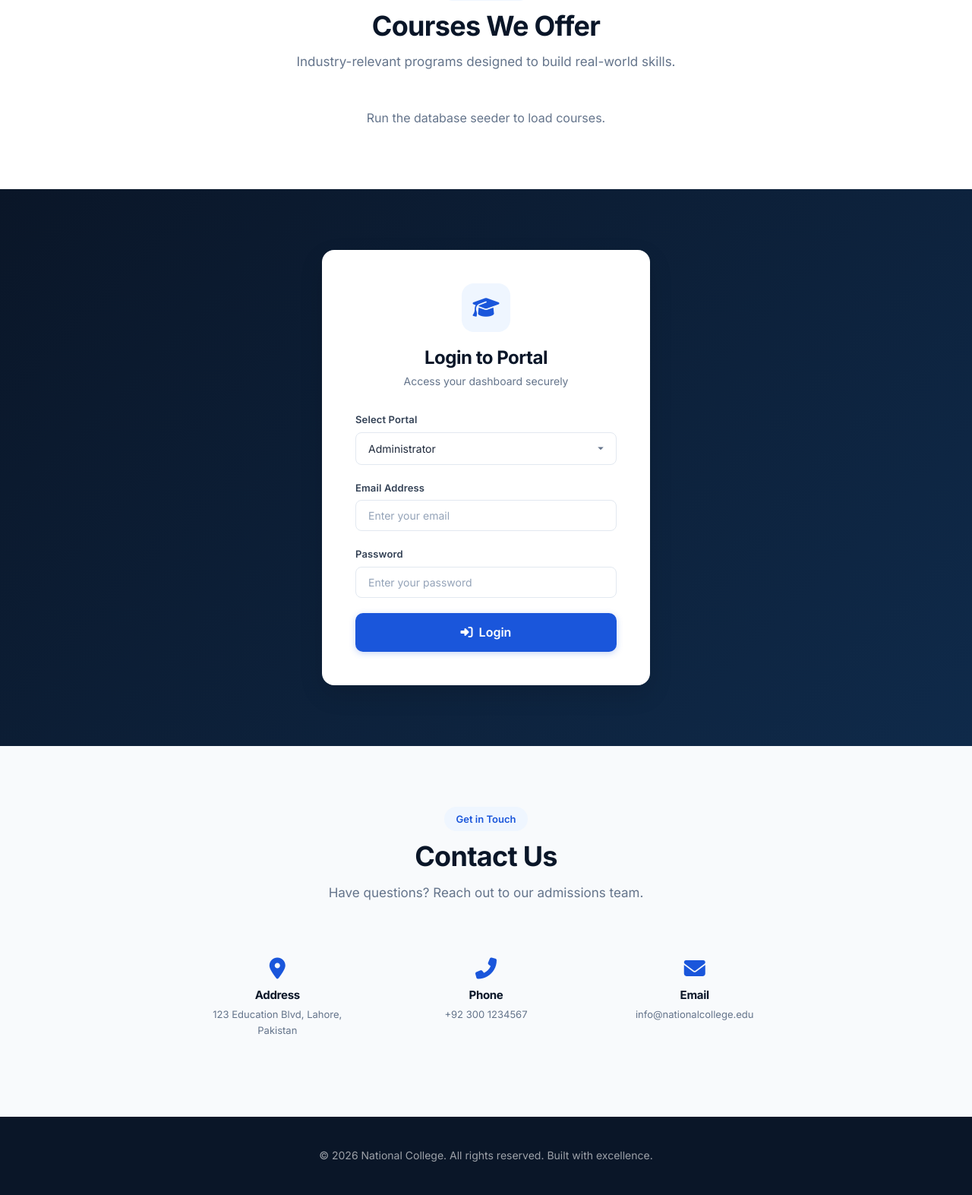
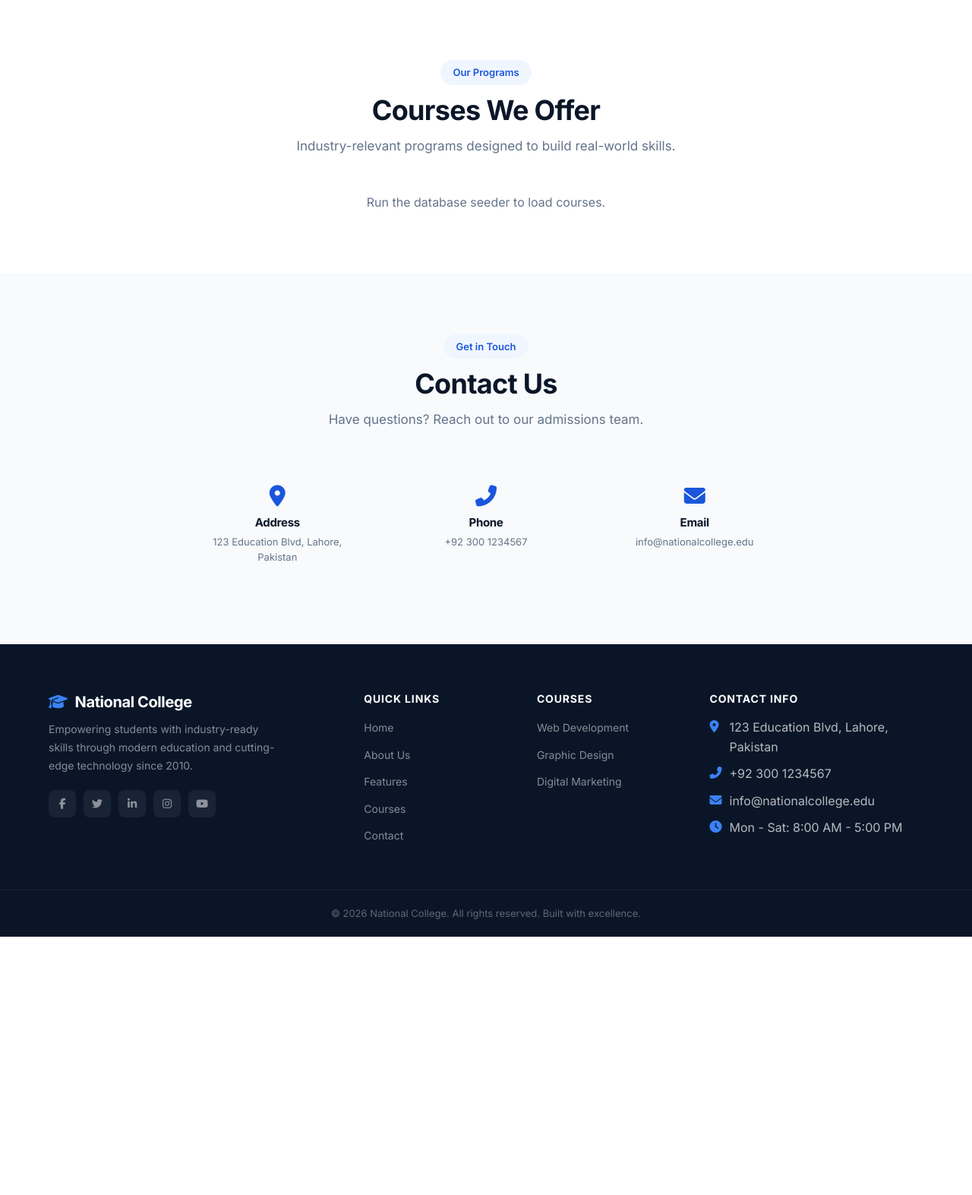
Before and after one commit to aliikram12/National_Project, a PHP site: page / in a window 1280 px wide. Shown: the part 2248-3821 px from the top of the page at 76% size. After the commit the page ends 3481 px from the top, so only its background shows below. Run offline with PHP 8.4, Linux system fonts and the light colour scheme; data that the repository does not hold is empty.

Commit message:
Refactor code structure for improved readability and maintainability

```diff
--- /dev/null
+++ b/assets/css/landing.css
@@ -0,0 +1,98 @@
+/* ===== NAVBAR REDESIGN ===== */
+.landing-nav{background:#fff!important;padding:0;position:fixed;top:0;left:0;right:0;z-index:1000;transition:all .3s ease;border-bottom:1px solid #e2e8f0;box-shadow:0 1px 3px rgba(0,0,0,.04)}
+.landing-nav.scrolled{box-shadow:0 4px 20px rgba(10,22,40,.1);backdrop-filter:blur(12px)}
+.landing-nav .container{display:flex;align-items:center;justify-content:space-between;height:72px}
+.landing-nav .logo{color:#0A1628;font-size:20px;font-weight:800;display:flex;align-items:center;gap:10px;letter-spacing:-.02em}
+.landing-nav .logo i{color:#1a56db;font-size:24px}
+.landing-nav .nav-links{display:flex;align-items:center;gap:4px}
+.landing-nav .nav-links>a{color:#475569;padding:8px 16px;font-size:14px;font-weight:500;border-radius:8px;transition:all .25s ease}
+.landing-nav .nav-links>a:hover{color:#1a56db;background:rgba(26,86,219,.06)}
+.landing-nav .login-portal-btn{background:linear-gradient(135deg,#0A1628,#1a2d4a);color:#fff!important;padding:10px 24px;border-radius:10px;font-weight:600;font-size:14px;cursor:pointer;border:none;display:flex;align-items:center;gap:8px;transition:all .3s ease;box-shadow:0 2px 8px rgba(10,22,40,.2)}
+.landing-nav .login-portal-btn:hover{transform:translateY(-1px);box-shadow:0 4px 16px rgba(10,22,40,.3);background:linear-gradient(135deg,#132240,#1a56db)}
+.hamburger{display:none;background:none;border:none;font-size:22px;color:#0A1628;cursor:pointer;padding:8px}
+
+/* ===== HERO WITH BG IMAGE ===== */
+.hero{padding:160px 0 100px;background:url('../img/hero-bg.png') center/cover no-repeat;color:#fff;position:relative;overflow:hidden;min-height:600px}
+.hero::before{content:'';position:absolute;inset:0;background:linear-gradient(135deg,rgba(10,22,40,.88) 0%,rgba(15,42,74,.82) 50%,rgba(10,22,40,.9) 100%);z-index:1}
+.hero .container{position:relative;z-index:2;display:grid;grid-template-columns:1fr 1fr;gap:60px;align-items:center}
+.hero h1{font-size:52px;font-weight:800;line-height:1.08;margin-bottom:20px;letter-spacing:-.03em}
+.hero h1 span{background:linear-gradient(135deg,#3b82f6,#06b6d4);-webkit-background-clip:text;-webkit-text-fill-color:transparent;background-clip:text}
+.hero p{font-size:18px;color:rgba(255,255,255,.75);margin-bottom:36px;line-height:1.7;max-width:540px}
+.hero-actions{display:flex;gap:16px;flex-wrap:wrap}
+.hero-actions .btn-hero-primary{background:#fff;color:#0A1628;padding:14px 32px;border-radius:12px;font-weight:700;font-size:16px;display:inline-flex;align-items:center;gap:10px;transition:all .3s;box-shadow:0 4px 15px rgba(0,0,0,.15);border:none;cursor:pointer;text-decoration:none}
+.hero-actions .btn-hero-primary:hover{transform:translateY(-2px);box-shadow:0 8px 25px rgba(0,0,0,.2)}
+.hero-actions .btn-hero-outline{border:2px solid rgba(255,255,255,.25);color:#fff;padding:14px 32px;border-radius:12px;font-weight:600;font-size:16px;display:inline-flex;align-items:center;gap:10px;transition:all .3s;background:transparent;cursor:pointer;text-decoration:none}
+.hero-actions .btn-hero-outline:hover{border-color:rgba(255,255,255,.5);background:rgba(255,255,255,.08);color:#fff}
+.hero-visual{display:flex;align-items:center;justify-content:center}
+.hero-stats{display:grid;grid-template-columns:repeat(3,1fr);gap:20px;margin-top:40px}
+.hero-stat{text-align:center;padding:20px;background:rgba(255,255,255,.06);border-radius:14px;border:1px solid rgba(255,255,255,.08);backdrop-filter:blur(10px)}
+.hero-stat h3{font-size:32px;font-weight:800;color:#fff;margin-bottom:4px}
+.hero-stat p{font-size:13px;color:rgba(255,255,255,.6);margin:0}
+
+/* ===== LOGIN MODAL ===== */
+.modal-overlay{display:none;position:fixed;inset:0;background:rgba(10,22,40,.6);backdrop-filter:blur(6px);z-index:10000;align-items:center;justify-content:center;opacity:0;transition:opacity .3s ease}
+.modal-overlay.active{display:flex;opacity:1}
+.login-modal{background:rgba(255,255,255,.95);backdrop-filter:blur(20px);border-radius:20px;box-shadow:0 25px 60px rgba(0,0,0,.2);width:95%;max-width:480px;padding:0;position:relative;transform:scale(.9) translateY(20px);transition:all .35s cubic-bezier(.4,0,.2,1);border:1px solid rgba(255,255,255,.3);overflow:hidden}
+.modal-overlay.active .login-modal{transform:scale(1) translateY(0)}
+.modal-close{position:absolute;top:16px;right:16px;width:36px;height:36px;border-radius:50%;border:none;background:rgba(0,0,0,.05);color:#64748b;font-size:18px;cursor:pointer;display:flex;align-items:center;justify-content:center;transition:all .2s;z-index:2}
+.modal-close:hover{background:rgba(239,68,68,.1);color:#ef4444;transform:rotate(90deg)}
+.modal-header{text-align:center;padding:32px 32px 0;position:relative}
+.modal-header .modal-icon{width:60px;height:60px;background:linear-gradient(135deg,#0A1628,#1a56db);border-radius:16px;display:flex;align-items:center;justify-content:center;margin:0 auto 16px;font-size:24px;color:#fff}
+.modal-header h2{font-size:22px;font-weight:800;color:#0A1628;margin-bottom:4px}
+.modal-header p{color:#64748b;font-size:14px}
+.modal-body{padding:24px 32px 32px}
+.role-tabs{display:grid;grid-template-columns:repeat(3,1fr);gap:8px;margin-bottom:24px}
+.role-tab{padding:14px 8px;border-radius:12px;border:2px solid #e2e8f0;background:#fff;cursor:pointer;text-align:center;transition:all .25s;font-size:12px;font-weight:600;color:#475569}
+.role-tab i{display:block;font-size:20px;margin-bottom:6px;transition:all .25s}
+.role-tab:hover{border-color:#1a56db;color:#1a56db}
+.role-tab.active{border-color:#1a56db;background:#eff6ff;color:#1a56db}
+.role-tab.active i{color:#1a56db;transform:scale(1.1)}
+.modal-form .form-group{margin-bottom:16px}
+.modal-form .form-group label{display:block;margin-bottom:6px;font-weight:600;color:#334155;font-size:13px}
+.modal-form .form-group input{width:100%;padding:12px 16px;border:1.5px solid #e2e8f0;border-radius:10px;font-size:14px;font-family:inherit;transition:all .25s;background:#fff;color:#1e293b}
+.modal-form .form-group input:focus{outline:none;border-color:#1a56db;box-shadow:0 0 0 3px rgba(26,86,219,.1)}
+.modal-form .btn-login{width:100%;padding:13px;background:linear-gradient(135deg,#0A1628,#1a56db);color:#fff;border:none;border-radius:10px;font-size:15px;font-weight:700;cursor:pointer;transition:all .3s;display:flex;align-items:center;justify-content:center;gap:8px}
+.modal-form .btn-login:hover{box-shadow:0 4px 16px rgba(26,86,219,.3);transform:translateY(-1px)}
+.modal-demo{margin-top:16px;padding-top:16px;border-top:1px solid #e2e8f0;font-size:11px;color:#94a3b8;text-align:center}
+.modal-demo strong{color:#64748b}
+
+/* ===== FOOTER REDESIGN ===== */
+.landing-footer{background:#0A1628;color:rgba(255,255,255,.7);padding:0}
+.footer-main{display:grid;grid-template-columns:2fr 1fr 1fr 1.5fr;gap:40px;padding:64px 0 48px}
+.footer-brand h3{color:#fff;font-size:20px;font-weight:700;margin-bottom:12px;display:flex;align-items:center;gap:10px}
+.footer-brand h3 i{color:#3b82f6}
+.footer-brand p{font-size:14px;line-height:1.7;color:rgba(255,255,255,.5);max-width:300px}
+.footer-col h4{color:#fff;font-size:14px;font-weight:700;margin-bottom:16px;text-transform:uppercase;letter-spacing:.06em}
+.footer-col ul{list-style:none;padding:0;margin:0}
+.footer-col ul li{margin-bottom:10px}
+.footer-col ul li a{color:rgba(255,255,255,.5);font-size:14px;transition:all .2s;text-decoration:none}
+.footer-col ul li a:hover{color:#fff;padding-left:4px}
+.footer-contact li{display:flex;align-items:flex-start;gap:10px}
+.footer-contact li i{color:#3b82f6;margin-top:3px;width:16px;flex-shrink:0}
+.footer-social{display:flex;gap:10px;margin-top:20px}
+.footer-social a{width:36px;height:36px;border-radius:8px;background:rgba(255,255,255,.06);color:rgba(255,255,255,.5);display:flex;align-items:center;justify-content:center;transition:all .25s;font-size:14px}
+.footer-social a:hover{background:#1a56db;color:#fff;transform:translateY(-2px)}
+.footer-bottom{border-top:1px solid rgba(255,255,255,.06);padding:20px 0;text-align:center;font-size:13px;color:rgba(255,255,255,.35)}
+
+/* ===== RESPONSIVE OVERRIDES ===== */
+@media(max-width:1024px){
+.hero .container{grid-template-columns:1fr;text-align:center}
+.hero h1{font-size:38px}
+.hero p{margin-left:auto;margin-right:auto}
+.hero-actions{justify-content:center}
+.hero-visual{display:none}
+.hero-stats{max-width:500px;margin:40px auto 0}
+.footer-main{grid-template-columns:1fr 1fr}
+}
+@media(max-width:768px){
+.hamburger{display:block}
+.landing-nav .nav-links{display:none;position:absolute;top:72px;left:0;right:0;background:#fff;flex-direction:column;padding:16px;box-shadow:0 8px 24px rgba(0,0,0,.1);border-top:1px solid #e2e8f0}
+.landing-nav .nav-links.open{display:flex}
+.hero{padding:120px 0 60px;min-height:auto}
+.hero h1{font-size:30px}
+.hero-stats{grid-template-columns:1fr}
+.login-modal{max-width:95%;margin:10px}
+.role-tabs{grid-template-columns:1fr}
+.footer-main{grid-template-columns:1fr;gap:30px}
+.modal-body{padding:20px}
+}
--- a/assets/css/style.css
+++ b/assets/css/style.css
@@ -204,8 +176,6 @@ table tbody tr:last-child td{border-bottom:none}
 .course-card .course-icon{width:50px;height:50px;border-radius:12px;background:#eff6ff;color:var(--royal);display:flex;align-items:center;justify-content:center;font-size:22px;flex-shrink:0}
 .course-card h4{font-size:15px;margin-bottom:4px;color:var(--navy)}
 .course-card p{color:var(--gray-500);font-size:13px;margin:0}
-
-.landing-footer{background:var(--navy);color:rgba(255,255,255,.6);padding:40px 0;text-align:center;font-size:14px}
 
 /* ===== LOGIN CARD ===== */
 .login-page{min-height:100vh;display:flex;align-items:center;justify-content:center;background:linear-gradient(135deg,var(--navy),#0f2a4a);padding:20px}
--- a/index.php
+++ b/index.php
@@ -47,6 +47,14 @@ $coursesForDisplay = [];
 try {
     $coursesForDisplay = $pdo->query("SELECT name, duration, description FROM courses WHERE status='active' LIMIT 9")->fetchAll();
 } catch(Exception $e) {}
+
+// Stats for hero
+$totalStudents = 0; $totalCourses = 0; $totalTeachers = 0;
+try {
+    $totalStudents = $pdo->query("SELECT COUNT(*) FROM students")->fetchColumn();
+    $totalCourses = $pdo->query("SELECT COUNT(*) FROM courses WHERE status='active'")->fetchColumn();
+    $totalTeachers = $pdo->query("SELECT COUNT(*) FROM users WHERE role='teacher' AND status='active'")->fetchColumn();
+} catch(Exception $e) {}
 ?>
 <!DOCTYPE html>
 <html lang="en">
@@ -57,6 +65,7 @@ try {
     <title>National College | Learning Management System</title>
     <link href="https://fonts.googleapis.com/css2?family=Inter:wght@300;400;500;600;700;800&display=swap" rel="stylesheet">
     <link rel="stylesheet" href="assets/css/style.css">
+    <link rel="stylesheet" href="assets/css/landing.css">
     <link rel="stylesheet" href="https://cdnjs.cloudflare.com/ajax/libs/font-awesome/6.5.0/css/all.min.css">
 </head>
 <body>
@@ -65,38 +74,68 @@ try {
 <nav class="landing-nav" id="mainNav">
     <div class="container">
         <a href="#" class="logo"><i class="fas fa-graduation-cap"></i> National College</a>
+        <button class="hamburger" id="hamburgerBtn" onclick="document.querySelector('.nav-links').classList.toggle('open')">
+            <i class="fas fa-bars"></i>
+        </button>
         <div class="nav-links">
             <a href="#home">Home</a>
             <a href="#about">About</a>
             <a href="#features">Features</a>
             <a href="#courses">Courses</a>
             <a href="#contact">Contact</a>
-            <div class="login-dropdown">
-                <button class="login-btn"><i class="fas fa-sign-in-alt"></i> Login Portal</button>
-                <div class="login-dropdown-content">
-                    <h4 style="margin-bottom:16px;font-size:16px;color:var(--navy);">Quick Access Portal</h4>
-                    <div style="display:flex;flex-direction:column;gap:10px;">
-                        <a href="#loginSection" class="btn btn-primary btn-sm" style="justify-content:flex-start" onclick="fillLogin('admin@national.edu','admin123','admin')">
-                            <i class="fas fa-user-shield"></i> Admin Portal
-                        </a>
-                        <a href="#loginSection" class="btn btn-sm" style="background:var(--cyan);color:#fff;justify-content:flex-start" onclick="fillLogin('ahmad@national.edu','teacher123','teacher')">
-                            <i class="fas fa-chalkboard-teacher"></i> Teacher Portal
-                        </a>
-                        <a href="#loginSection" class="btn btn-success btn-sm" style="justify-content:flex-start" onclick="fillLogin('reception@national.edu','reception123','receptionist')">
-                            <i class="fas fa-concierge-bell"></i> Reception Portal
-                        </a>
-                    </div>
-                    <div style="margin-top:14px;padding-top:14px;border-top:1px solid var(--gray-200);font-size:12px;color:var(--gray-500);">
-                        <strong>Demo Credentials:</strong><br>
-                        Admin: admin@national.edu / admin123<br>
-                        Teacher: ahmad@national.edu / teacher123<br>
-                        Reception: reception@national.edu / reception123
-                    </div>
+            <button class="login-portal-btn" onclick="openLoginModal()">
+                <i class="fas fa-sign-in-alt"></i> Login Portal
+            </button>
+        </div>
+    </div>
+</nav>
+
+<!-- ===== LOGIN MODAL ===== -->
+<div class="modal-overlay" id="loginModal">
+    <div class="login-modal">
+        <button class="modal-close" onclick="closeLoginModal()">&times;</button>
+        <div class="modal-header">
+            <div class="modal-icon"><i class="fas fa-graduation-cap"></i></div>
+            <h2>Welcome Back</h2>
+            <p>Sign in to your portal</p>
+        </div>
+        <div class="modal-body">
+            <?php if ($error): ?>
+                <div class="alert alert-danger" style="margin-bottom:16px;border-radius:10px"><i class="fas fa-exclamation-circle"></i> <?php echo e($error); ?></div>
+            <?php endif; ?>
+
+            <div class="role-tabs">
+                <div class="role-tab active" onclick="selectRole('admin',this)" data-email="admin@national.edu" data-pass="admin123">
+                    <i class="fas fa-user-shield"></i> Admin
                 </div>
+                <div class="role-tab" onclick="selectRole('teacher',this)" data-email="ahmad@national.edu" data-pass="teacher123">
+                    <i class="fas fa-chalkboard-teacher"></i> Teacher
+                </div>
+                <div class="role-tab" onclick="selectRole('receptionist',this)" data-email="reception@national.edu" data-pass="reception123">
+                    <i class="fas fa-concierge-bell"></i> Reception
+                </div>
+            </div>
+
+            <form method="POST" class="modal-form" id="loginForm">
+                <?php csrfField(); ?>
+                <input type="hidden" name="login" value="1">
+                <input type="hidden" name="role" id="modalRole" value="admin">
+                <div class="form-group">
+                    <label for="modalEmail"><i class="fas fa-envelope" style="margin-right:4px;color:#94a3b8"></i> Email Address</label>
+                    <input type="email" name="email" id="modalEmail" required placeholder="Enter your email">
+                </div>
+                <div class="form-group">
+                    <label for="modalPassword"><i class="fas fa-lock" style="margin-right:4px;color:#94a3b8"></i> Password</label>
+                    <input type="password" name="password" id="modalPassword" required placeholder="Enter your password">
+                </div>
+                <button type="submit" class="btn-login"><i class="fas fa-sign-in-alt"></i> Sign In</button>
+            </form>
+            <div class="modal-demo">
+                <strong>Demo:</strong> admin@national.edu / admin123
             </div>
         </div>
     </div>
-</nav>
+</div>
 
 <!-- ===== HERO ===== -->
 <section class="hero" id="home">
@@ -105,8 +144,13 @@ try {
             <h1>Empowering Education<br>Through <span>Technology</span></h1>
             <p>National College's comprehensive Learning Management & Admission System. Streamline admissions, track attendance, manage assessments, and generate professional reports — all in one platform.</p>
             <div class="hero-actions">
-                <a href="#loginSection" class="btn btn-lg" style="background:#fff;color:var(--navy);font-weight:700"><i class="fas fa-rocket"></i> Get Started</a>
-                <a href="#features" class="btn btn-lg btn-outline" style="border-color:rgba(255,255,255,.3);color:#fff"><i class="fas fa-play-circle"></i> Learn More</a>
+                <a href="javascript:void(0)" onclick="openLoginModal()" class="btn-hero-primary"><i class="fas fa-rocket"></i> Get Started</a>
+                <a href="#features" class="btn-hero-outline"><i class="fas fa-play-circle"></i> Learn More</a>
+            </div>
+            <div class="hero-stats">
+                <div class="hero-stat"><h3><?php echo $totalStudents ?: '500'; ?>+</h3><p>Students Enrolled</p></div>
+                <div class="hero-stat"><h3><?php echo $totalCourses ?: '12'; ?>+</h3><p>Active Courses</p></div>
+                <div class="hero-stat"><h3><?php echo $totalTeachers ?: '20'; ?>+</h3><p>Expert Teachers</p></div>
             </div>
         </div>
         <div class="hero-visual">
@@ -215,43 +259,6 @@ try {
     </div>
 </section>
 
-<!-- ===== LOGIN SECTION ===== -->
-<section class="section" id="loginSection" style="background:linear-gradient(135deg,var(--navy),#0f2a4a)">
-    <div class="container" style="max-width:480px">
-        <div class="login-card">
-            <div class="login-icon"><i class="fas fa-graduation-cap"></i></div>
-            <h2>Login to Portal</h2>
-            <p class="subtitle">Access your dashboard securely</p>
-
-            <?php if ($error): ?>
-                <div class="alert alert-danger"><i class="fas fa-exclamation-circle"></i> <?php echo e($error); ?></div>
-            <?php endif; ?>
-
-            <form method="POST" action="#loginSection">
-                <?php csrfField(); ?>
-                <input type="hidden" name="login" value="1">
-                <div class="form-group">
-                    <label for="role">Select Portal</label>
-                    <select name="role" id="role" class="form-control" required>
-                        <option value="admin">Administrator</option>
-                        <option value="teacher">Teacher</option>
-                        <option value="receptionist">Receptionist</option>
-                    </select>
-                </div>
-                <div class="form-group">
-                    <label for="email">Email Address</label>
-                    <input type="email" name="email" id="email" class="form-control" required placeholder="Enter your email">
-                </div>
-                <div class="form-group">
-                    <label for="password">Password</label>
-                    <input type="password" name="password" id="password" class="form-control" required placeholder="Enter your password">
-                </div>
-                <button type="submit" class="btn btn-primary btn-lg" style="width:100%"><i class="fas fa-sign-in-alt"></i> Login</button>
-            </form>
-        </div>
-    </div>
-</section>
-
 <!-- ===== CONTACT ===== -->
 <section class="section" id="contact">
     <div class="container">
@@ -283,28 +290,102 @@ try {
 <!-- ===== FOOTER ===== -->
 <footer class="landing-footer">
     <div class="container">
-        <p>&copy; <?php echo date('Y'); ?> National College. All rights reserved. Built with excellence.</p>
+        <div class="footer-main">
+            <div class="footer-brand">
+                <h3><i class="fas fa-graduation-cap"></i> National College</h3>
+                <p>Empowering students with industry-ready skills through modern education and cutting-edge technology since 2010.</p>
+                <div class="footer-social">
+                    <a href="#"><i class="fab fa-facebook-f"></i></a>
+                    <a href="#"><i class="fab fa-twitter"></i></a>
+                    <a href="#"><i class="fab fa-linkedin-in"></i></a>
+                    <a href="#"><i class="fab fa-instagram"></i></a>
+                    <a href="#"><i class="fab fa-youtube"></i></a>
+                </div>
+            </div>
+            <div class="footer-col">
+                <h4>Quick Links</h4>
+                <ul>
+                    <li><a href="#home">Home</a></li>
+                    <li><a href="#about">About Us</a></li>
+                    <li><a href="#features">Features</a></li>
+                    <li><a href="#courses">Courses</a></li>
+                    <li><a href="#contact">Contact</a></li>
+                </ul>
+            </div>
+            <div class="footer-col">
+                <h4>Courses</h4>
+                <ul>
+                    <?php foreach(array_slice($coursesForDisplay, 0, 5) as $c): ?>
+                    <li><a href="#courses"><?php echo e($c['name']); ?></a></li>
+                    <?php endforeach; ?>
+                    <?php if(empty($coursesForDisplay)): ?>
+                    <li><a href="#courses">Web Development</a></li>
+                    <li><a href="#courses">Graphic Design</a></li>
+                    <li><a href="#courses">Digital Marketing</a></li>
+                    <?php endif; ?>
+                </ul>
+            </div>
+            <div class="footer-col">
+                <h4>Contact Info</h4>
+                <ul class="footer-contact">
+                    <li><i class="fas fa-map-marker-alt"></i> <span>123 Education Blvd, Lahore, Pakistan</span></li>
+                    <li><i class="fas fa-phone-alt"></i> <span>+92 300 1234567</span></li>
+                    <li><i class="fas fa-envelope"></i> <span>info@nationalcollege.edu</span></li>
+                    <li><i class="fas fa-clock"></i> <span>Mon - Sat: 8:00 AM - 5:00 PM</span></li>
+                </ul>
+            </div>
+        </div>
+    </div>
+    <div class="footer-bottom">
+        <div class="container">
+            &copy; <?php echo date('Y'); ?> National College. All rights reserved. Built with excellence.
+        </div>
     </div>
 </footer>
 
 <script>
 // Navbar scroll effect
-window.addEventListener('scroll',function(){
+window.addEventListener('scroll', function(){
     document.getElementById('mainNav').classList.toggle('scrolled', window.scrollY > 50);
 });
-// Fill login helper
-function fillLogin(email, pass, role) {
-    document.getElementById('email').value = email;
-    document.getElementById('password').value = pass;
-    document.getElementById('role').value = role;
+
+// Login Modal
+function openLoginModal() {
+    document.getElementById('loginModal').classList.add('active');
+    document.body.style.overflow = 'hidden';
 }
-// Smooth scroll for anchor links
+function closeLoginModal() {
+    document.getElementById('loginModal').classList.remove('active');
+    document.body.style.overflow = '';
+}
+document.getElementById('loginModal').addEventListener('click', function(e) {
+    if (e.target === this) closeLoginModal();
+});
+document.addEventListener('keydown', function(e) {
+    if (e.key === 'Escape') closeLoginModal();
+});
+
+// Role selection
+function selectRole(role, el) {
+    document.querySelectorAll('.role-tab').forEach(t => t.classList.remove('active'));
+    el.classList.add('active');
+    document.getElementById('modalRole').value = role;
+    document.getElementById('modalEmail').value = el.dataset.email || '';
+    document.getElementById('modalPassword').value = el.dataset.pass || '';
+}
+
+// Smooth scroll
 document.querySelectorAll('a[href^="#"]').forEach(a => {
     a.addEventListener('click', function(e) {
         const target = document.querySelector(this.getAttribute('href'));
         if (target) { e.preventDefault(); target.scrollIntoView({behavior:'smooth',block:'start'}); }
     });
 });
+
+// Auto-open modal if there was a login error
+<?php if ($error): ?>
+document.addEventListener('DOMContentLoaded', function(){ openLoginModal(); });
+<?php endif; ?>
 </script>
 </body>
 </html>
```
Also changed, not shown: other parts of assets/css/style.css (+16 -38 lines), database/schema.sql (+24 -0 lines), assets/img/hero-bg.png (added).
